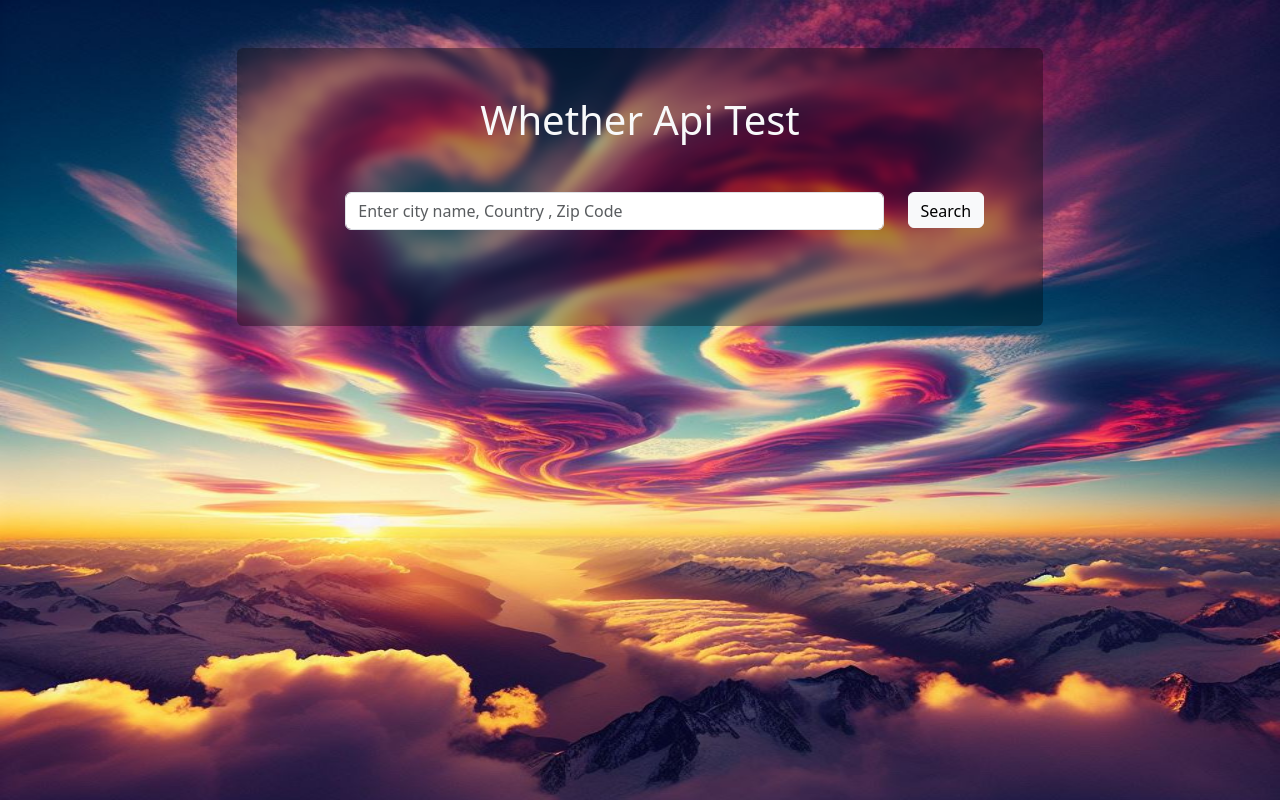
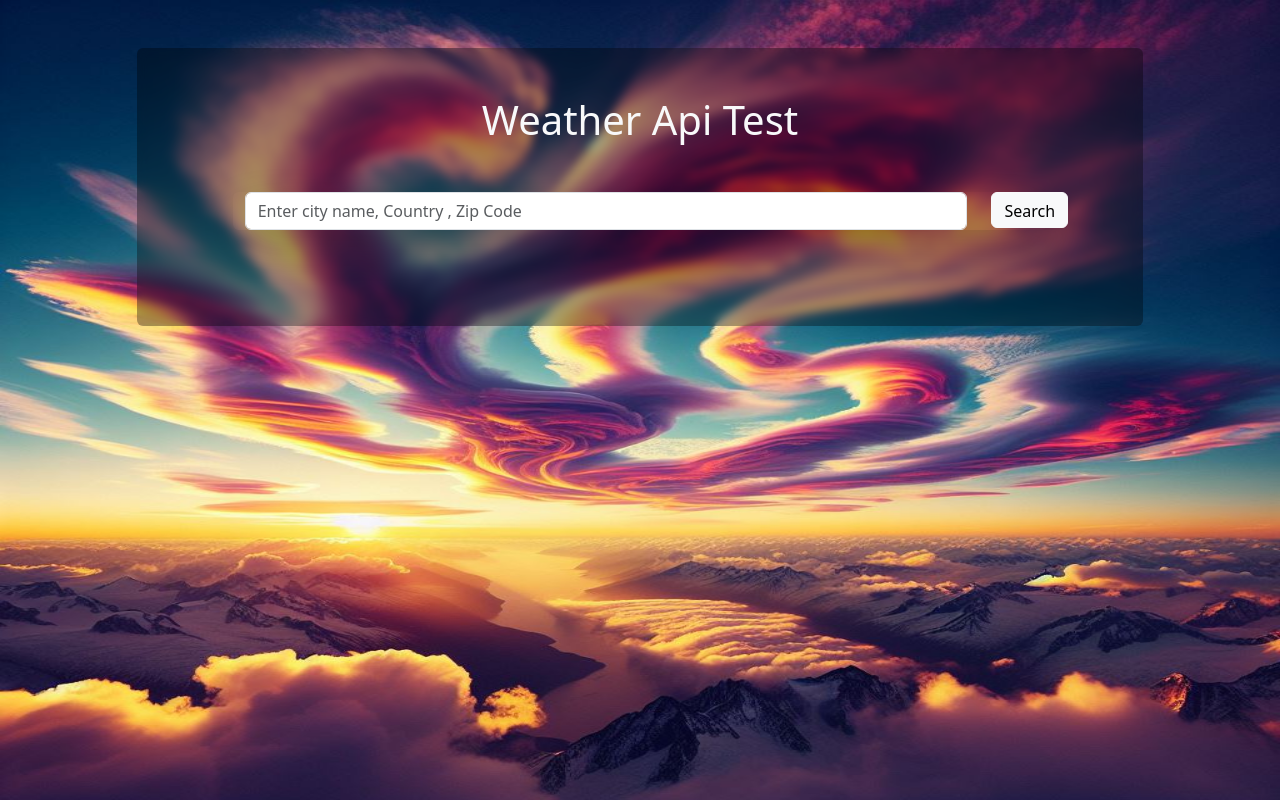
Before and after one commit to sthmu/weatherRay, a React (Vite) app: page / in a window 1280 px wide. Built offline with nearby package versions, Linux system fonts and the light colour scheme; no server answers.

Commit message:
display city and country

```diff
--- a/src/App.jsx
+++ b/src/App.jsx
@@ -40,8 +40,8 @@ function App() {
       }}
     >
       <div className="row">
-        <div className="title col col-12 col-lg-8 rounded mx-auto p-5">
-          <h1 className="text-light ">Whether Api Test</h1>
+        <div className="title col col-12 col-lg-10 rounded mx-auto p-5 ">
+          <h1 className="text-light ">Weather Api Test</h1>
           <SearchComponent></SearchComponent>
 
           {weather && <WeatherSlide weather={weather} />}
--- a/src/components/WeatherItem.jsx
+++ b/src/components/WeatherItem.jsx
@@ -1,6 +1,9 @@
 export default function WeatherItem(props){
+
+
     return (
-        <div className="col col-lg-3 h5 col-6 pb-5 ">
+        <div className="col col-lg-2 h5 col-6 pb-4 pt-3 title rounded mx-2">
+
         <h6>{props.name}</h6> <br /> {props.value}
         </div>
     )
--- a/src/components/WeatherSlide.jsx
+++ b/src/components/WeatherSlide.jsx
@@ -10,7 +10,15 @@ export default function WeatherSlide(props) {
 
   return (
     <>
-      <div className="row text-light title rounded p-5">
+      <div className="text-light h2">
+        {props.weather.location.name}
+        <div className="text-light h5 text-opacity-75 ">
+        {props.weather.location.country+ " " +props.weather.location.region}
+        </div>
+
+      </div>
+
+      <div className="row text-light p-5 justify-content-center  ">
         <WeatherItem name={"Temperature"} value={temperature + "c"} />
         <WeatherItem name={"Wind Speed"} value={wind + " kmph"} />
         <WeatherItem name={"Condition"} value={condition} />
--- a/src/components/searchComponent.jsx
+++ b/src/components/searchComponent.jsx
@@ -4,7 +4,7 @@ import axios from "axios";
 export default function SearchComponent() {
   return (
     <>
-      <form className="justify-content-center m-5 row">
+      <form className="shadow-lg opacity-100 mb-5 rounded justify-content-center m-5 row">
         <div className="col col-11">
           <input
             type="text"
```
